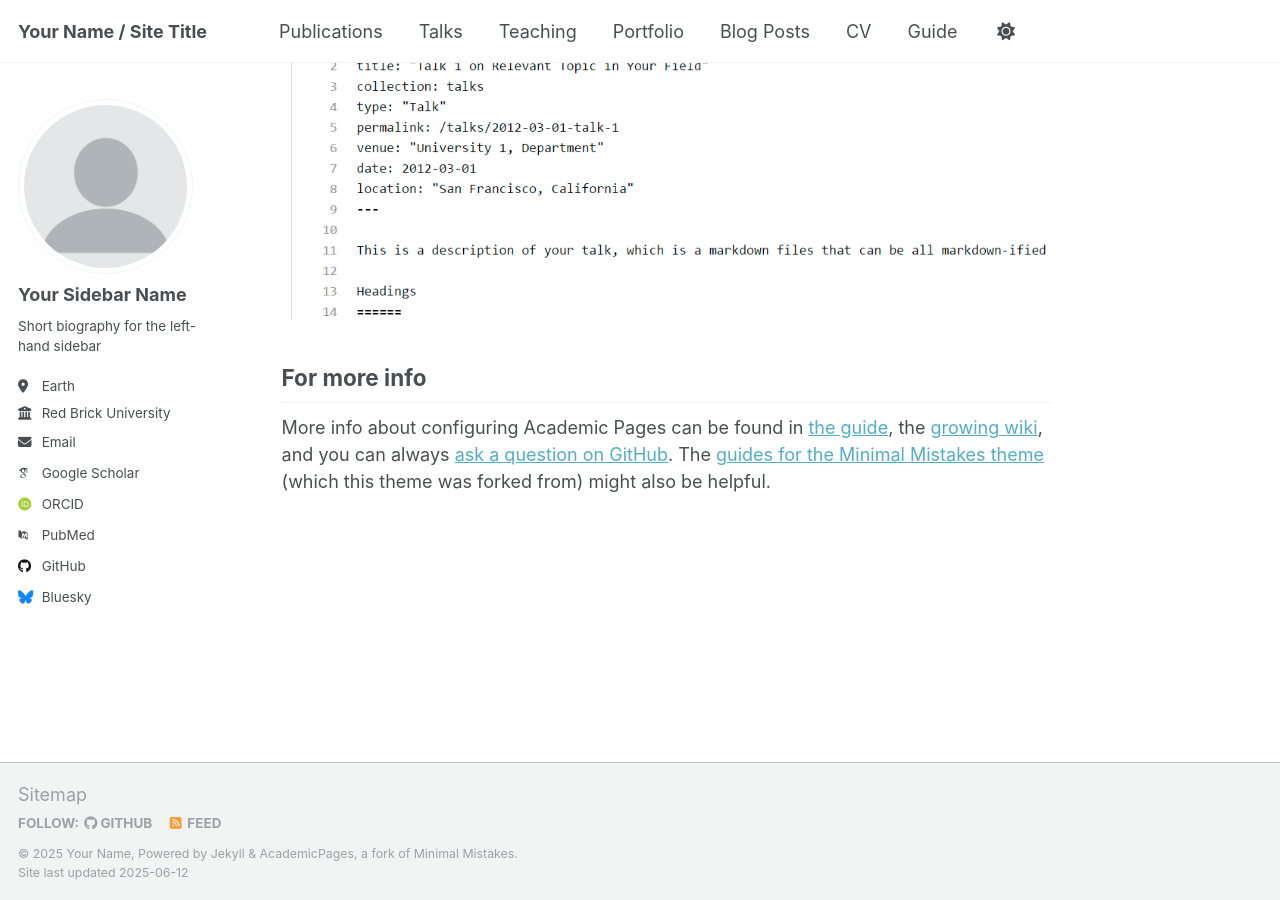
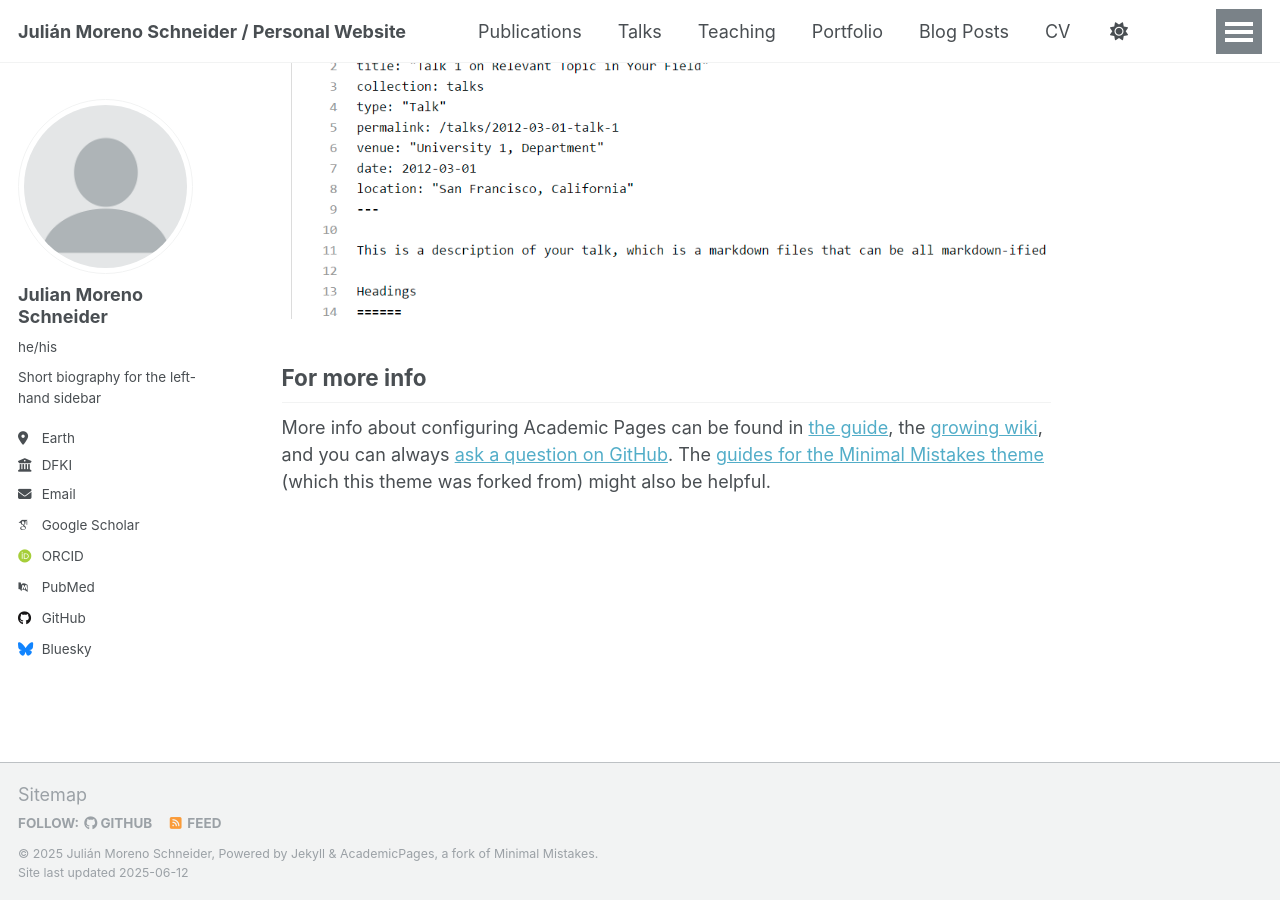
Before and after one commit to jmschnei/jmschnei.github.io, a Jekyll site: the page built from _pages/about.md, in a window 1280 px wide and 900 px high, scrolled down 2636 px. Built offline with Jekyll 4.4.1, drawn with Linux system fonts in a browser that asks for light colours; some web fonts are replaced.

Commit message:
Update _config.yml

```diff
--- a/_config.yml
+++ b/_config.yml
@@ -9,13 +9,13 @@
 # Basic Site Settings
 locale                   : "en-US"
 site_theme               : "default"
-title                    : "Your Name / Site Title"
+title                    : "Julián Moreno Schneider / Personal Website"
 title_separator          : "-"
-name                     : &name "Your Name"
+name                     : &name "Julián Moreno Schneider"
 description              : &description "personal description"
-url                      : https://academicpages.github.io # the base hostname & protocol for your site e.g. "https://[your GitHub username].github.io" or if you already have some other page hosted on Github then use "https://[your GitHub username].github.io/[Your Repo Name]"
+url                      : https://jmschnei.github.io # the base hostname & protocol for your site e.g. "https://[your GitHub username].github.io" or if you already have some other page hosted on Github then use "https://[your GitHub username].github.io/[Your Repo Name]"
 baseurl                  : "" # the subpath of your site, e.g. "/blog"
-repository               : "academicpages/academicpages.github.io"
+repository               : "jmschnei/jmschnei.github.io"
 
 # Site Author - The following control what appear as part of the author content on the side bar.
 #               If a field is blank the icon and link will not appear, otherwise it will be shown.
@@ -23,13 +23,13 @@ repository               : "academicpages/academicpages.github.io"
 author:
   # Biographic information
   avatar           : "profile.png"
-  name             : "Your Sidebar Name"
-  pronouns         : # example: "she/her"
+  name             : "Julian Moreno Schneider"
+  pronouns         : he/his # example: "she/her"
   bio              : "Short biography for the left-hand sidebar"
   location         : "Earth"
-  employer         : "Red Brick University"
+  employer         : "DFKI"
   uri              : # URL
-  email            : "none@example.org"
+  email            : "jmschnei@gmail.com"
 
   # Academic websites
   academia         : # URL
```
